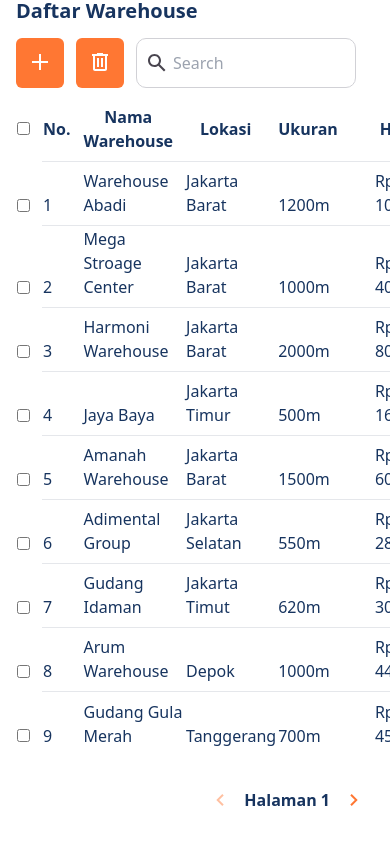
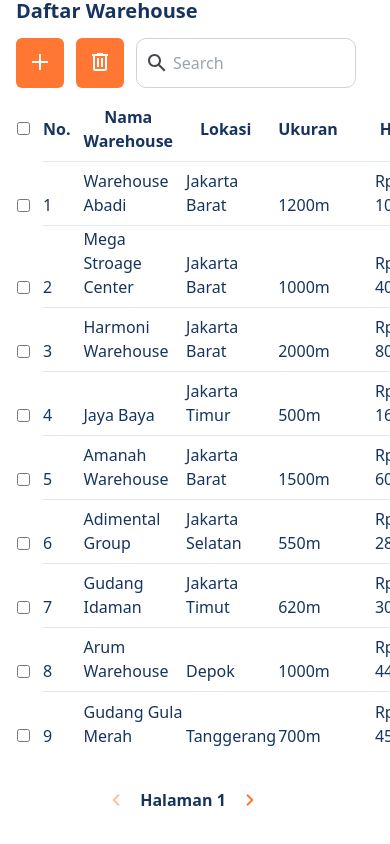
Before and after one commit to Capstone-Tim-12/warehouse-managament-system-fe, a React (Vite) app: page /admin/manage-gudang in a window 390 px wide. Shown: the part 1016-1860 px from the top of the page. Built offline with nearby package versions, Linux system fonts and the light colour scheme.

Commit message:
update responsive table

```diff
--- a/src/components/manage-gudang/WarehouseList.jsx
+++ b/src/components/manage-gudang/WarehouseList.jsx
@@ -163,7 +163,7 @@ const WarehouseList = () => {
           </tbody>
         </table>
       </div>
-      <div className="flex justify-end items-center gap-x-3 my-8 mr-6">
+      <div className="flex justify-center sm:justify-end md:justify-end items-center gap-x-3 my-8 mr-6">
         <img src={arrowBack} alt="" />
         <p className="text-[#17345F] font-semibold">Halaman 1</p>
         <img src={arrowNext} alt="" />
```
